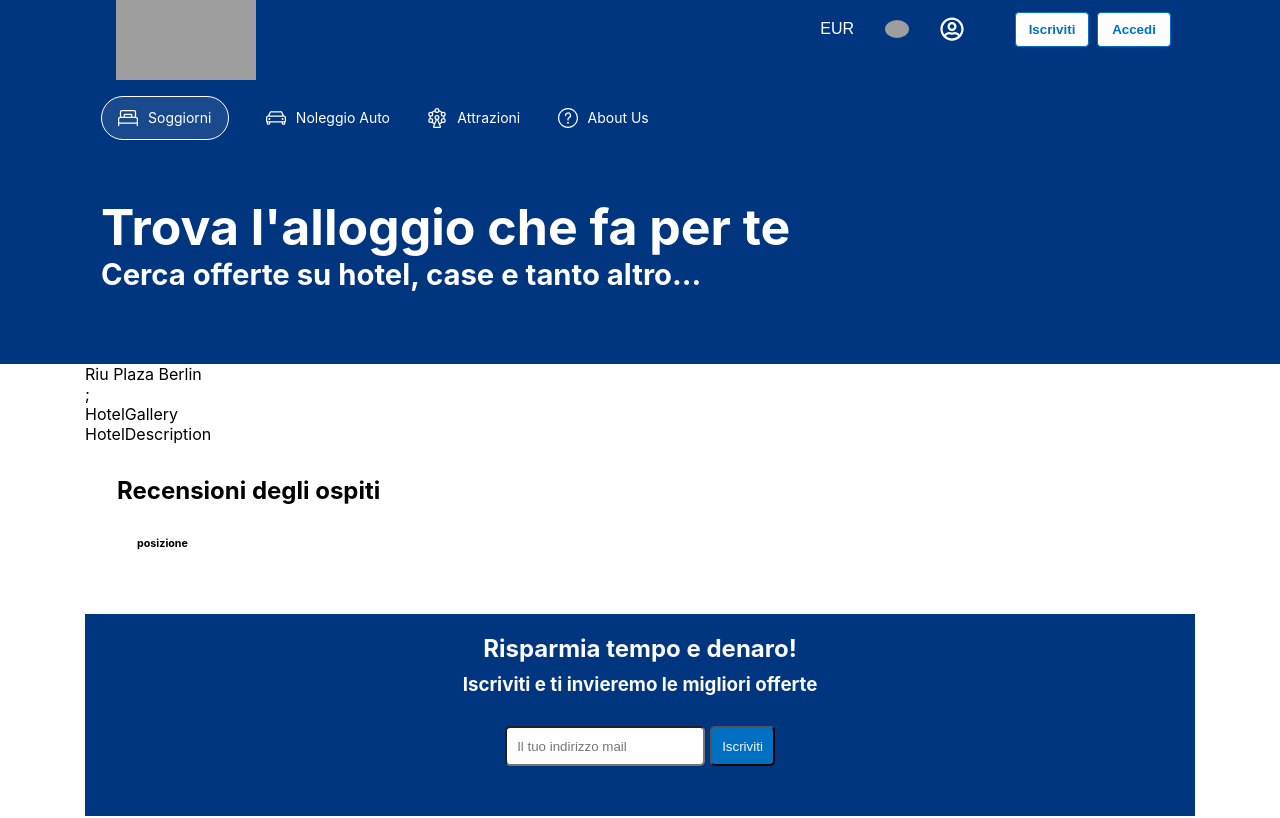
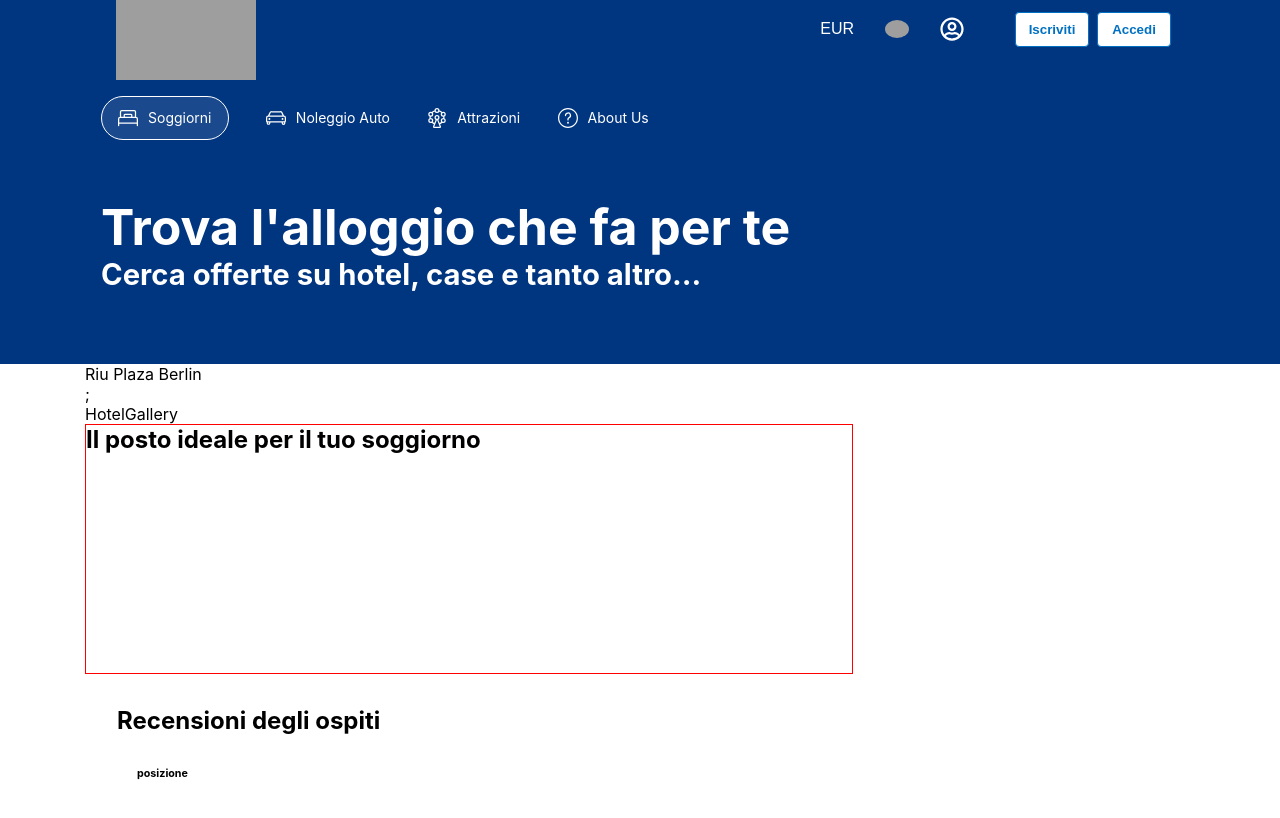
Before and after one commit to casiimir/project-cb5-yin, a Next.js app: page /hotel in a window 1280 px wide. Shown: the top 818 px of the page. Built offline with nearby package versions, Linux system fonts and the light colour scheme; grey boxes are pictures that could not be loaded.

Commit message:
feat: DescriptionHotel

```diff
--- a/src/components/hotelDescription/HotelDescription.jsx
+++ b/src/components/hotelDescription/HotelDescription.jsx
@@ -1,8 +1,13 @@
 import React from "react";
 import styles from "./index.module.scss";
 
-function HotelDescription() {
-  return <div>HotelDescription</div>;
+function HotelDescription({ descriptionData }) {
+  return (
+    <div className={styles.main}>
+      <h2>Il posto ideale per il tuo soggiorno</h2>
+      <p>{descriptionData?.description}</p>
+    </div>
+  );
 }
 
 export default HotelDescription;
--- a/src/components/hotelDescription/index.module.scss
+++ b/src/components/hotelDescription/index.module.scss
@@ -0,0 +1,9 @@
+.main {
+  display: flex;
+  flex-direction: column;
+  width: 60vw;
+  height: 250px;
+  border: 1px solid red;
+  gap: 11px;
+  overflow: hidden;
+}
```
Also changed, not shown: src/components/HotelList/HotelList.jsx (+11 -16 lines), src/pages/hotel/[pid].js (+19 -16 lines).
